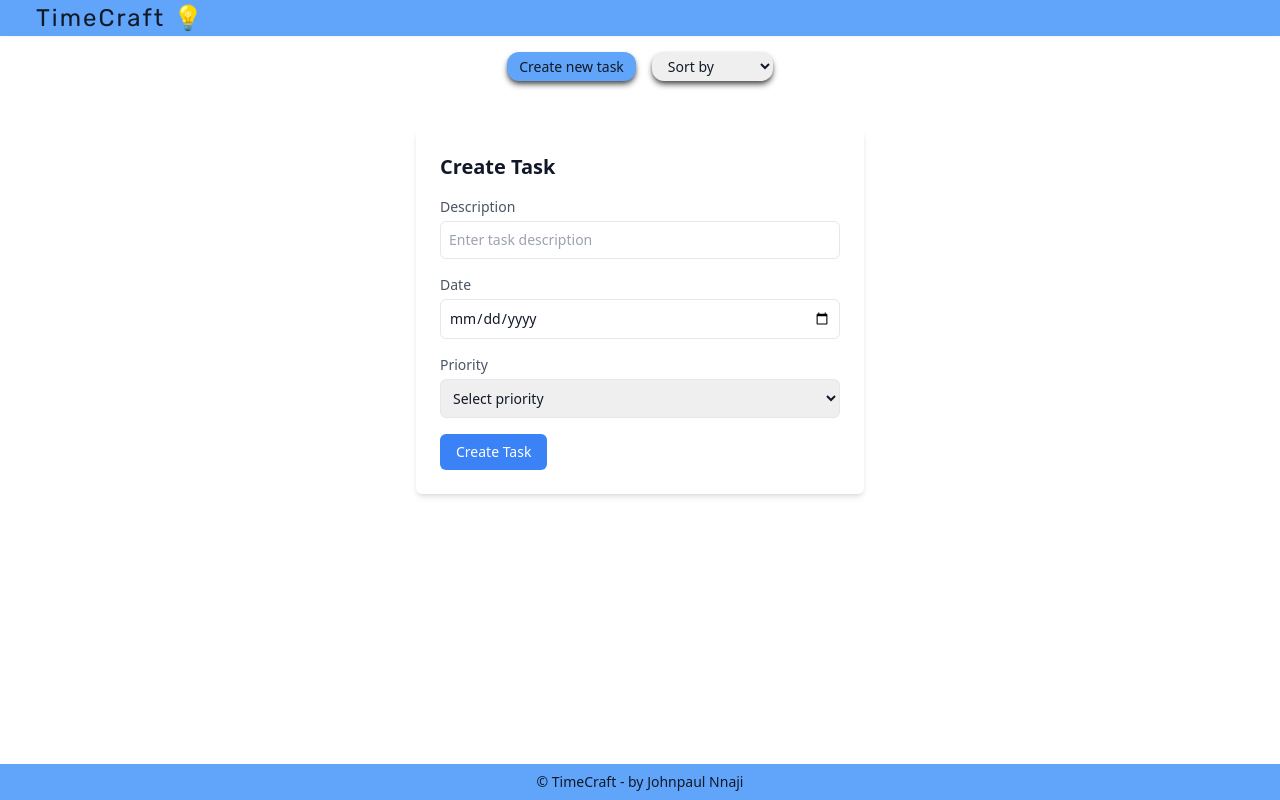
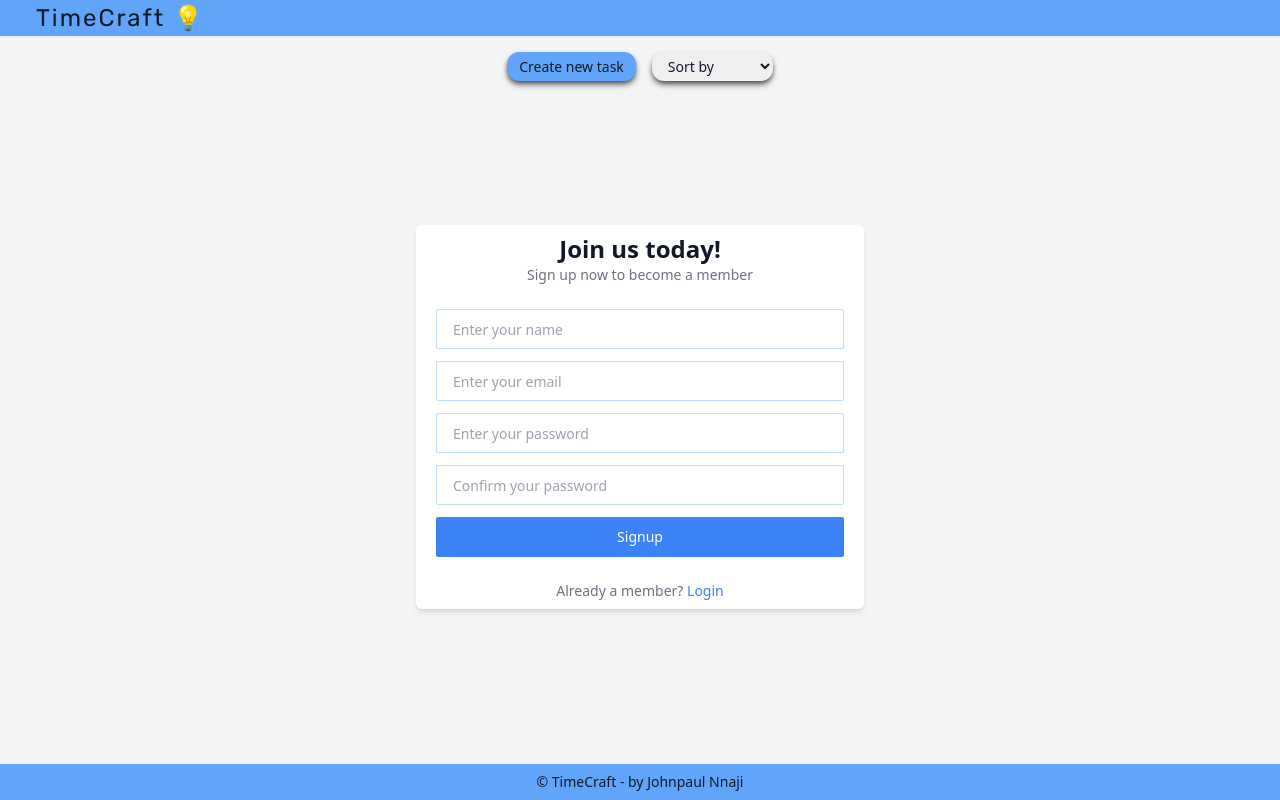
Before and after one commit to deXcripter/TimeCraft, a React (Vite) app in the folder frontend/: page / in a window 1280 px wide. Built offline with nearby package versions, Linux system fonts and the light colour scheme.

Commit message:
ui improvments

```diff
--- a/frontend/src/components/Body.jsx
+++ b/frontend/src/components/Body.jsx
@@ -1,5 +1,5 @@
-// import { Signup } from './Signup';
-// import Login from './Login';
+import Signup from './Signup';
+import Login from './Login';
 import { useEffect, useState } from 'react';
 import axios from 'axios';
 
@@ -8,19 +8,11 @@ import styles from './Body.module.css';
 /* eslint-disable react/prop-types */
 export default function Body() {
   return (
-    <section className=" w-full overflow-scroll">
+    <section className=" w-full bg-gray-100 overflow-scroll">
       <Controller />
       {/* <Tasks /> */}
-      <CreateTask />
+      <Signup />
     </section>
-  );
-}
-
-function AuthBox({ children }) {
-  return (
-    <div className="bg-slate-50 block h-fit w-min px-5 py-2 my-32 mx-auto text-center rounded-md shadow-lg drop-shadow-lg shadow-slate-600 border-blue-30">
-      {children}
-    </div>
   );
 }
 
@@ -220,7 +212,7 @@ const initialState = [
 ];
 
 function ListTasks({ task }) {
-  const [radio, setradio] = useState(true);
+  // const [radio, setradio] = useState(true);
 
   const newDate = new Date(task.date);
   const day = newDate.getDay();
--- a/frontend/src/components/Login.jsx
+++ b/frontend/src/components/Login.jsx
@@ -1,31 +1,37 @@
 function Login() {
   return (
-    <form className="space-y-6 ">
-      <div>
-        <h1 className="text-xl font-bold">Welcome back!</h1>
-        <p>Log in to access your account</p>
+    <form className="max-w-md mx-auto p-8 space-y-6 bg-white rounded-md shadow-md">
+      <div className="text-center">
+        <h1 className="text-2xl font-bold">Welcome back!</h1>
+        <p className="text-gray-500">Log in to access your account</p>
       </div>
       <div className="space-y-3">
         <input
-          placeholder=" Enter your email"
+          placeholder="Enter your email"
           type="email"
-          className="rounded-sm h-9 outline-none outline-blue-200 outline-1 focus:bg-slate-200"
+          className="rounded-sm h-10 px-4 w-full border border-blue-200 focus:border-blue-400 focus:ring focus:ring-blue-200"
           required
         />
 
         <input
-          placeholder=" Enter your password"
+          placeholder="Enter your password"
           type="password"
-          className="rounded-sm h-9 outline-none outline-blue-200 outline-1 focus:bg-slate-200"
+          className="rounded-sm h-10 px-4 w-full border border-blue-200 focus:border-blue-400 focus:ring focus:ring-blue-200"
           required
         />
 
-        <button className="bg-blue-500 rounded-sm px-2 w-full text-slate-100 h-9 focus:bg-blue-400">
+        <button
+          type="submit"
+          className="bg-blue-500 rounded-sm px-4 w-full text-white h-10 hover:bg-blue-400 focus:outline-none focus:bg-blue-400"
+        >
           Login
         </button>
       </div>
-      <p className="pb-2">
-        Not a member? <a href="#">Sign up</a>
+      <p className="text-center text-gray-500">
+        Not a member?{' '}
+        <a href="#" className="text-blue-500">
+          Sign up
+        </a>
       </p>
     </form>
   );
--- a/frontend/src/components/Signup.jsx
+++ b/frontend/src/components/Signup.jsx
@@ -1,42 +1,54 @@
-export function Signup() {
+import React from 'react';
+
+function Signup() {
   return (
+    <div className="max-w-md mx-auto my-32 px-5 py-2 text-center bg-white rounded-md shadow-md">
       <form className="space-y-6">
         <div>
-        <h1 className="text-xl font-bold">Join us today! </h1>
-        <p>Sign up now to become a member</p>
+          <h1 className="text-2xl font-bold">Join us today!</h1>
+          <p className="text-gray-500">Sign up now to become a member</p>
         </div>
         <div className="space-y-3">
           <input
             type="text"
-          placeholder=" Enter your name"
-          className="rounded-sm h-9 outline-none outline-blue-200 outline-1 focus:bg-slate-200"
+            placeholder="Enter your name"
+            className="rounded-sm h-10 px-4 w-full border border-blue-200 focus:border-blue-400 focus:ring focus:ring-blue-200"
             required
           />
           <input
             type="email"
-          placeholder=" Enter your email"
-          className="rounded-sm h-9 outline-none outline-blue-200 outline-1 focus:bg-slate-200"
+            placeholder="Enter your email"
+            className="rounded-sm h-10 px-4 w-full border border-blue-200 focus:border-blue-400 focus:ring focus:ring-blue-200"
             required
           />
           <input
             type="password"
-          placeholder=" Enter your password"
-          className="rounded-sm h-9 outline-none outline-blue-200 outline-1 focus:bg-slate-200"
+            placeholder="Enter your password"
+            className="rounded-sm h-10 px-4 w-full border border-blue-200 focus:border-blue-400 focus:ring focus:ring-blue-200"
             required
           />
           <input
             type="password"
-          placeholder=" Confirm your password"
-          className="rounded-sm h-9 outline-none outline-blue-200 outline-1 focus:bg-slate-200"
+            placeholder="Confirm your password"
+            className="rounded-sm h-10 px-4 w-full border border-blue-200 focus:border-blue-400 focus:ring focus:ring-blue-200"
             required
           />
-        <button className="bg-blue-500 rounded-sm px-2 w-full text-slate-100 h-9  focus:bg-blue-400">
+          <button
+            type="submit"
+            className="bg-blue-500 rounded-sm px-4 w-full text-white h-10 hover:bg-blue-400 focus:outline-none focus:bg-blue-400"
+          >
             Signup
           </button>
         </div>
-      <p className="pb-2">
-        Already a member? <a href="#">Login</a>
+        <p className="text-gray-500">
+          Already a member?{' '}
+          <a href="#" className="text-blue-500">
+            Login
+          </a>
         </p>
       </form>
+    </div>
   );
 }
+
+export default Signup;
```
Lines whose indentation alone changed are shown as unchanged.
